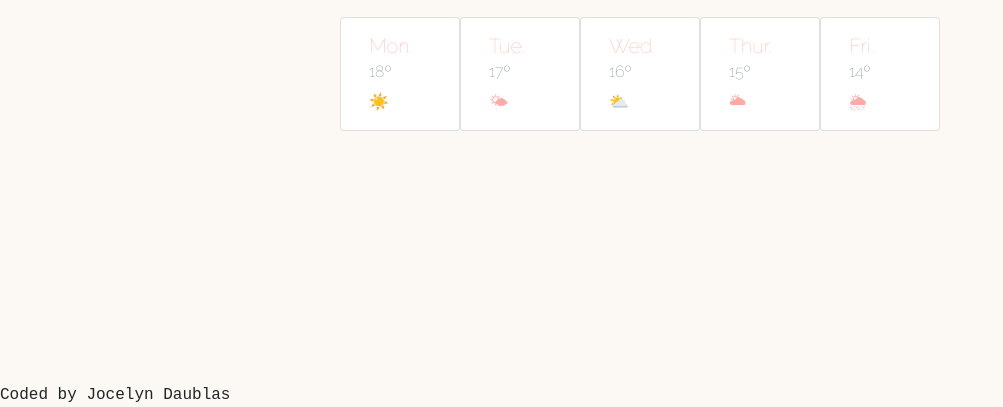
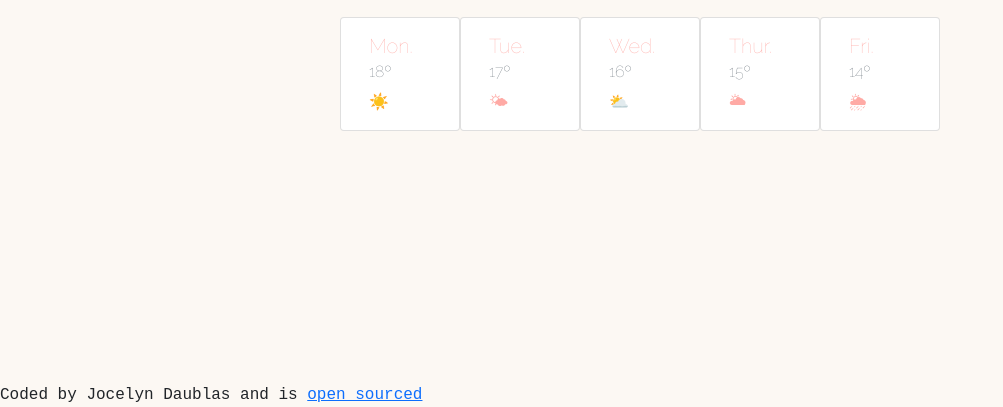
Before and after one commit to jocelyndaublas/four-seasons-weather-app, a plain HTML site: page index.html in a window 1280 px wide. Shown: the part 393-800 px from the top of the page, without its empty margins (0-1003 px from the left). Drawn offline with nearby package versions, Linux system fonts and the light colour scheme.

Commit message:
added link to GitHub repository

```diff
--- a/index.html
+++ b/index.html
@@ -84,7 +84,12 @@
         </div>
       </div>
     </section>
-    <footer>Coded by Jocelyn Daublas</footer>
+    <footer>
+      Coded by Jocelyn Daublas and is
+      <a href="https://github.com/jocelyndaublas/four-seasons-weather-app"
+        >open sourced</a
+      >
+    </footer>
     <script src="index.js"></script>
   </body>
 </html>
```
